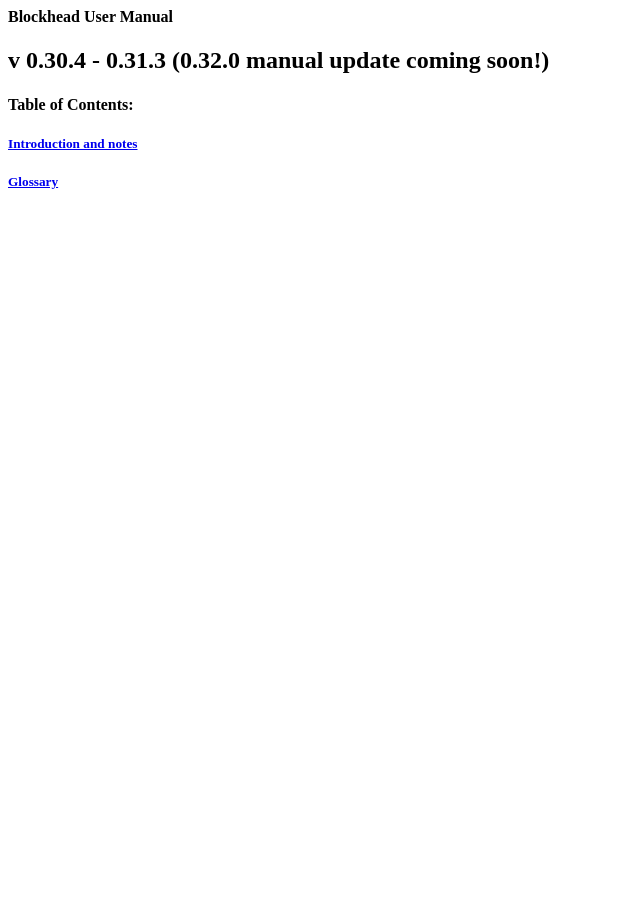
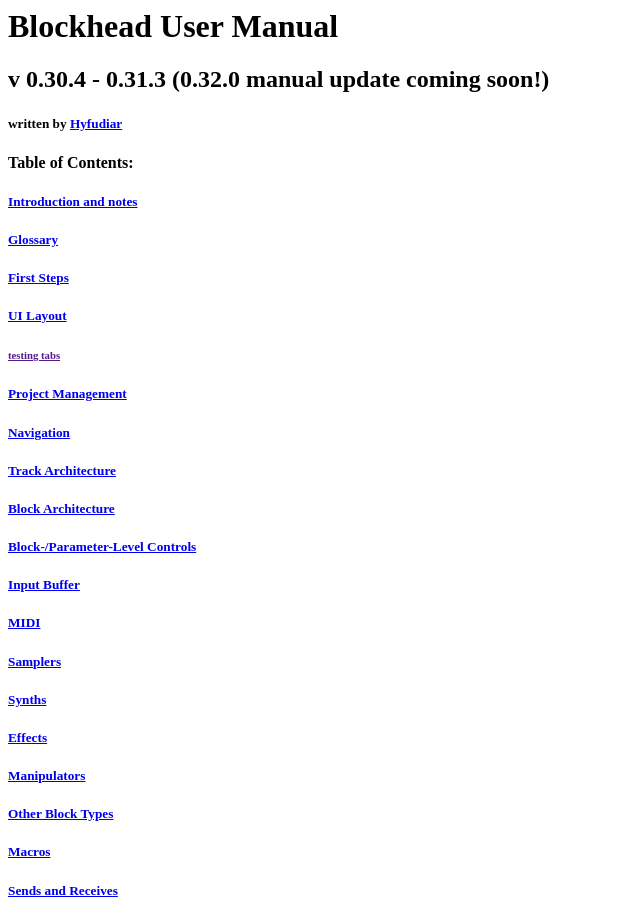
Before and after one commit to Hyfudiar/BlockheadUserManual, a plain HTML site: page index.html in a window 1280 px wide. Shown: the whole page, without its empty margins (0-640 px from the left). Before the commit the page ends 800 px from the top, so only its background shows below. Drawn offline with Linux system fonts and the light colour scheme.

Commit message:
added all pages and links, testing tab

```diff
--- a/index.html
+++ b/index.html
@@ -2,14 +2,37 @@
 <head>
     <meta charset="UTF-8">
     <meta name="viewport" content="width=device-width, initial-scale=1.0">
-    <title>Document</title>
+    <title>Blockhead User Manual</title>
+    <style type="text/css">
+        <!--
+            .tab {margin-left: 40px;}
+            -->
+    </style>
 </head>
 <body>
-    <h4>Blockhead User Manual</h4>
+    <h1>Blockhead User Manual</h1>
     <h2>v 0.30.4 - 0.31.3 (0.32.0 manual update coming soon!)</h2>
+    <h5>written by <a href="https://linktr.ee/hyfudiar">Hyfudiar</a></h5>
     <h4>Table of Contents:</h4>
     <h5><a href="introduction.html">Introduction and notes</a></h5>
     <h5><a href="glossary.html">Glossary</a></h5>
+    <h5><a href="firststeps.html">First Steps</a></h5>
+    <h5><a href="uilayout.html">UI Layout</a></h5>
+    <p class="tab"><h6><a href="">testing tabs</a></h6></p>
+    <h5><a href="projectmanagement.html">Project Management</a></h5>
+    <h5><a href="navigation.html">Navigation</a></h5>
+    <h5><a href="trackarchitecture.html">Track Architecture</a></h5>
+    <h5><a href="blockarchitecture.html">Block Architecture</a></h5>
+    <h5><a href="commoncontrols.html">Block-/Parameter-Level Controls</a></h5>
+    <h5><a href="inputbuffer.html">Input Buffer</a></h5>
+    <h5><a href="midi.html">MIDI</a></h5>
+    <h5><a href="samplers.html">Samplers</a></h5>
+    <h5><a href="synths.html">Synths</a></h5>
+    <h5><a href="effects.html">Effects</a></h5>
+    <h5><a href="manipulators.html">Manipulators</a></h5>
+    <h5><a href="otherblocktypes.html">Other Block Types</a></h5>
+    <h5><a href="macros.html">Macros</a></h5>
+    <h5><a href="sendsreceives.html">Sends and Receives</a></h5>
 
 </body>
 </html>
```
Also changed, not shown: glossary.html (+10 -0 lines), blockarchitecture.html (added), commoncontrols.html (added), effects.html (added), firststeps.html (added), inputbuffer.html (added), macros.html (added), manipulators.html (added), midi.html (added), navigation.html (added), otherblocktypes.html (added), projectmanagement.html (added), samplers.html (added), sendsreceives.html (added), 3 more files.
